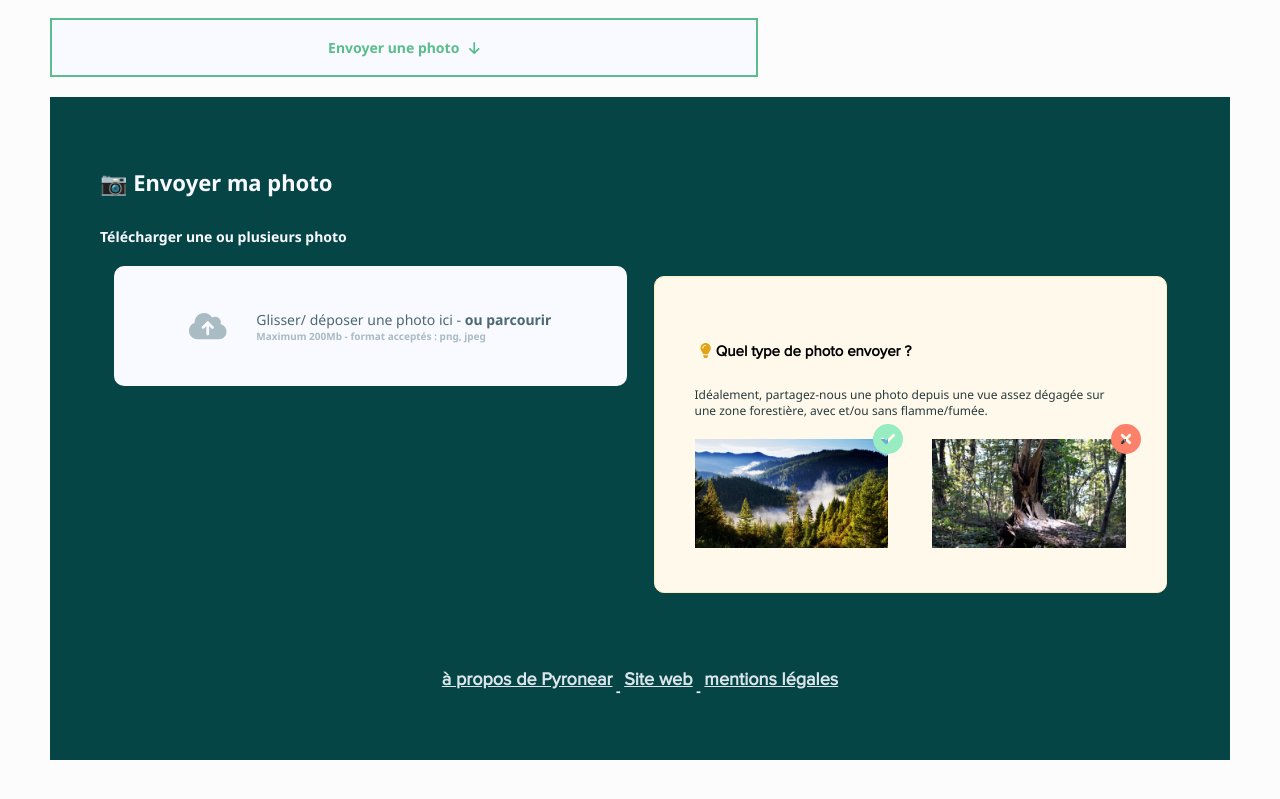
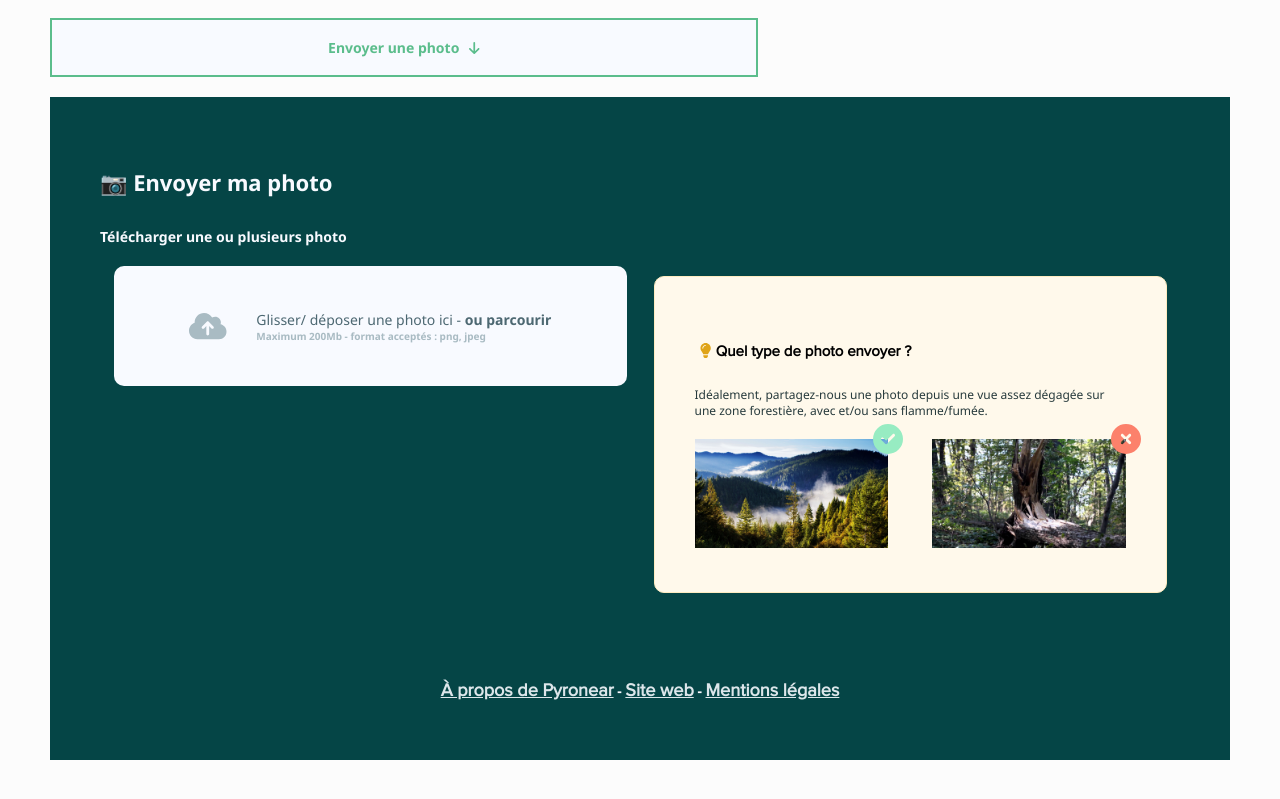
Before and after one commit to pyronear/pyro-crowdsourcer-react, a React (Create React App) app: page / in a window 1280 px wide. Shown: the part 361-1160 px from the top of the page. Built offline with nearby package versions, Linux system fonts and the light colour scheme.

Commit message:
fix: Fix aligment of desktop footer

```diff
--- a/src/global-components/footer/footer.tsx
+++ b/src/global-components/footer/footer.tsx
@@ -1,9 +1,10 @@
 import './footer.scss'
 
-const footerLinkAbout = <a href="https://pyronear.org/" target="_blank" rel="noopener noreferrer">à propos de Pyronear</a>
+const footerLinkAbout = <a href="https://pyronear.org/" target="_blank" rel="noopener noreferrer">À propos de Pyronear</a>
 const footerLinkWebsite = <a href="https://pyronear.org/" target="_blank" rel="noopener noreferrer">Site web</a>
-const footerLinkLegalMentions = <a href="https://pyronear.org/" target="_blank" rel="noopener noreferrer">mentions légales</a>
-const separator = <p> - </p>
+const footerLinkLegalMentions = <a href="https://pyronear.org/" target="_blank" rel="noopener noreferrer">Mentions légales</a>
+const separator = ' - '
 
 export const Footer = (): JSX.Element =>
-    <div id="footer">{footerLinkAbout}{separator}{footerLinkWebsite}{separator}{footerLinkLegalMentions}</div>
+    <div id="footer">
+        <p>{footerLinkAbout}{separator}{footerLinkWebsite}{separator}{footerLinkLegalMentions}</p></div>
```
